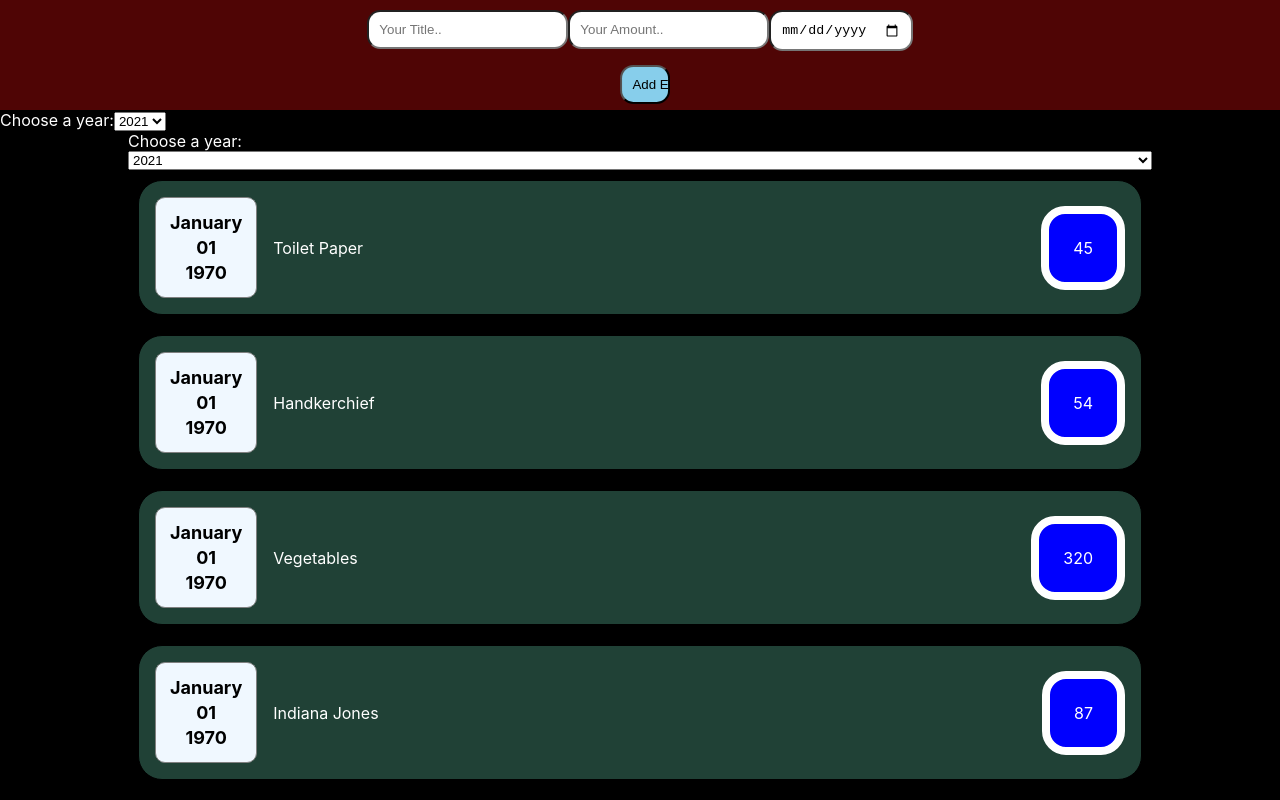
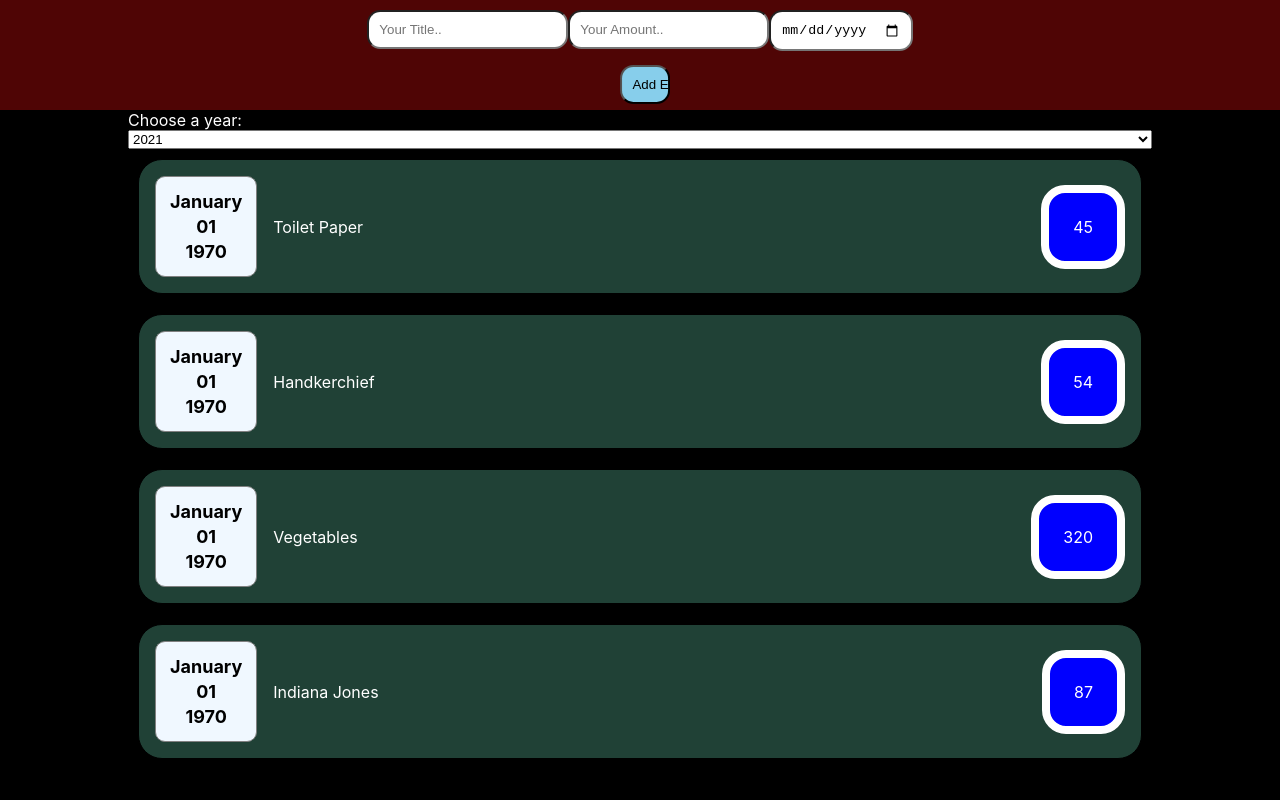
Before and after one commit to Alfred-KInyua/reduxStore, a React (Create React App) app: page / in a window 1280 px wide. Built offline with nearby package versions, Linux system fonts and the light colour scheme.

Commit message:
remove redundant dropdown button

```diff
--- a/src/App.js
+++ b/src/App.js
@@ -27,11 +27,8 @@ function App() {
       date: new Date(10 / 12 / 2022),
     },
   ];
-  const AddExpenseHandler = (receivedData) => {
-    const display = {
-      ...receivedData,
-    };
-    console.log(display);
+  const AddExpenseHandler = (expense) => {
+    console.log(expense);
   };
   return (
     <>
--- a/src/components/ExpenseFilter.js
+++ b/src/components/ExpenseFilter.js
@@ -8,7 +8,7 @@ function ExpenseFilter(props) {
   return (
     <>
       <label>Choose a year:</label>
-      <select selected={props.selected} onChange={DropdownHandler}>
+      <select value={props.selected} onChange={DropdownHandler}>
         <option value="2021">2021</option>
         <option value="2022">2022</option>
         <option value="2023">2023</option>
--- a/src/components/NewExpense/NewExpense.js
+++ b/src/components/NewExpense/NewExpense.js
@@ -1,6 +1,6 @@
 import React from 'react';
 import '../cssFiles/NewExpense.css';
-import DropDown from '../ExpenseFilter';
+
 import ExpenseForm from './ExpenseForm';
 function NewExpense(props) {
   const SaveFormData = (entredFormData) => {
@@ -16,7 +16,6 @@ function NewExpense(props) {
   return (
     <>
       <ExpenseForm onSaveFormData={SaveFormData} />
-      <DropDown onSaveOptions={SaveOptions} />
     </>
   );
 }
```
